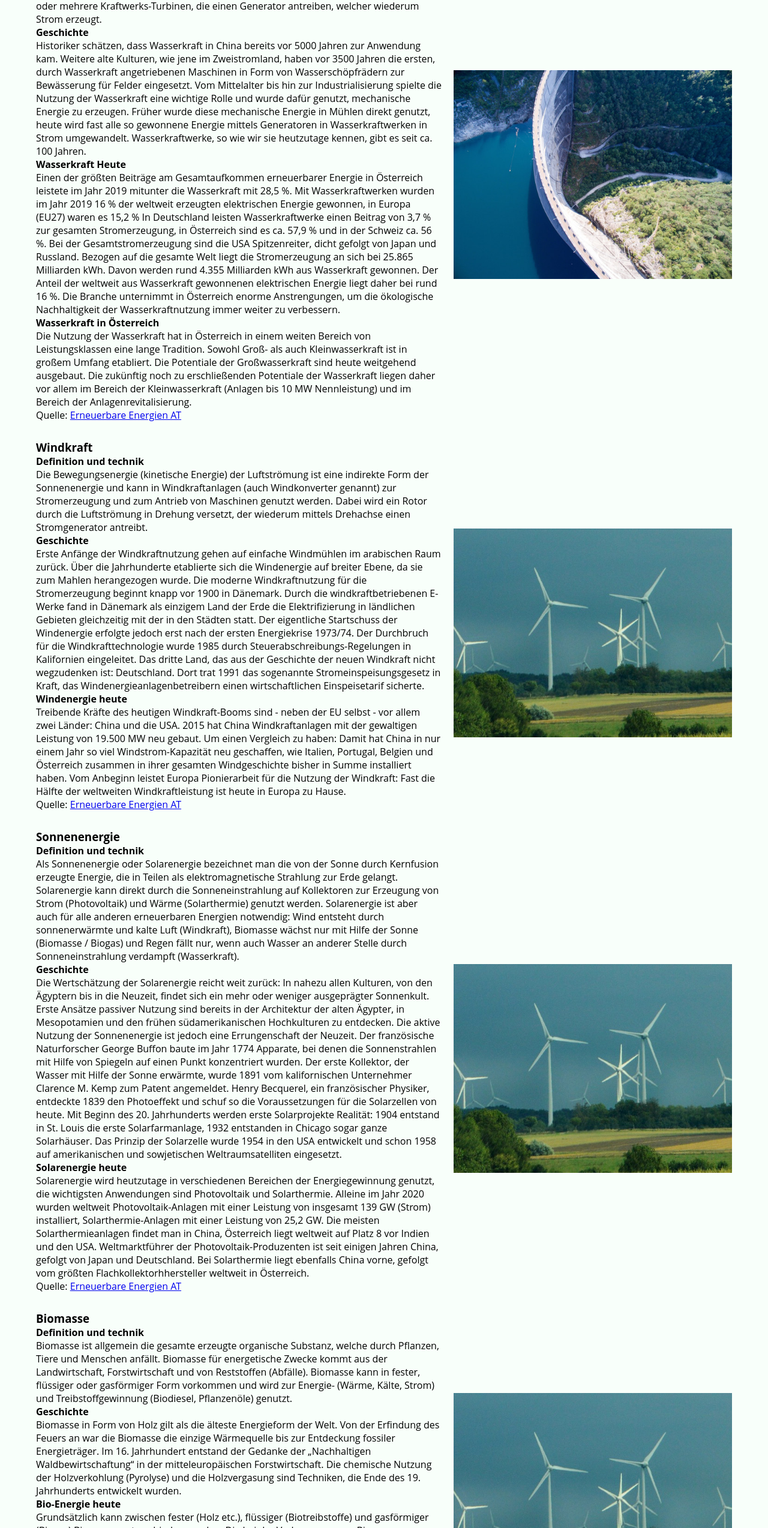
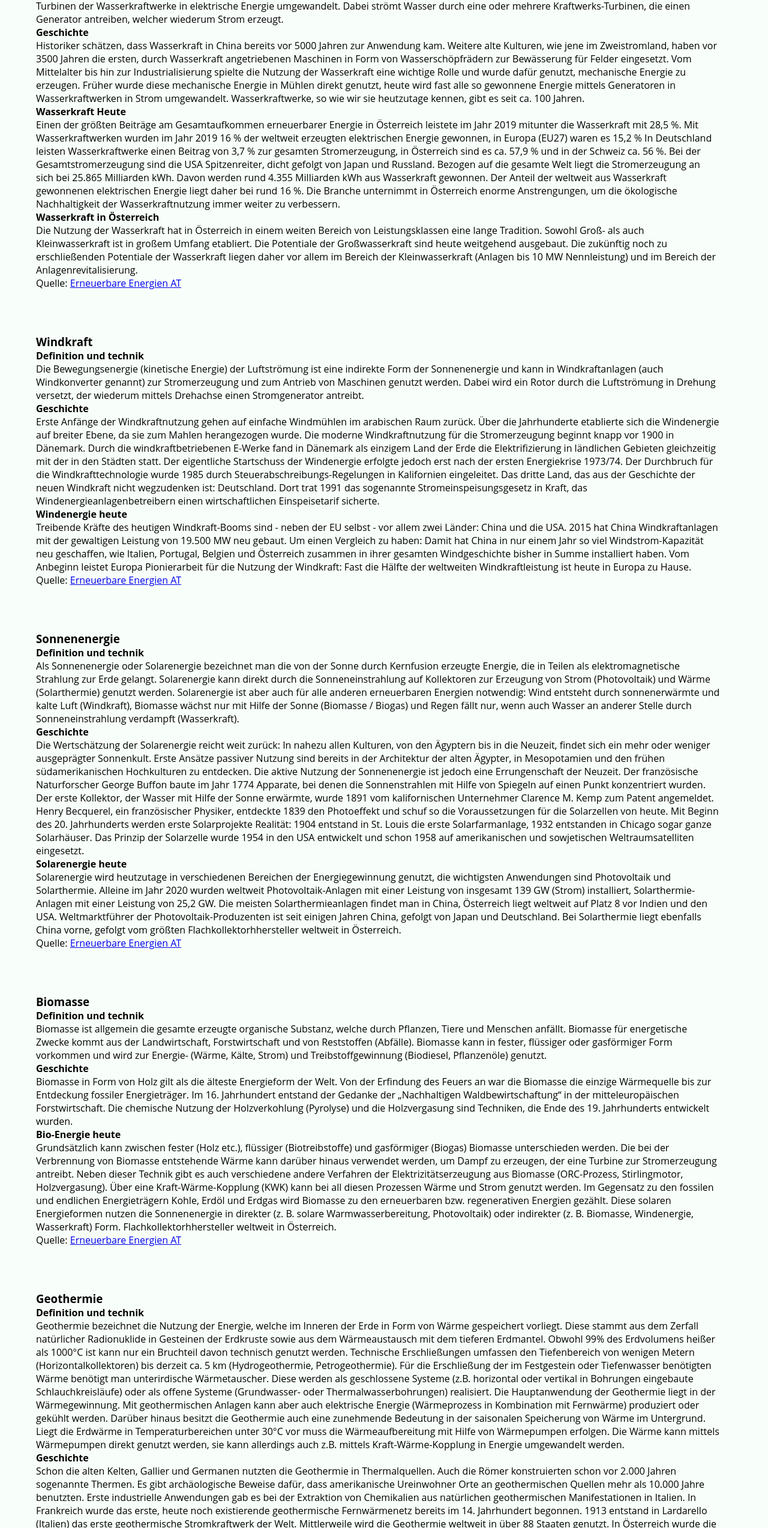
Before and after one commit to EuropeEnergy/EuropeEnergy.github.io, a plain HTML site: page index.html in a window 1280 px wide. Shown: the part 993-3540 px from the top of the page at 60% size. Drawn offline with Linux system fonts and the light colour scheme.

Commit message:
Grid aus css entfernt, Bilder aus index.html entfernt

```diff
--- a/index.html
+++ b/index.html
@@ -166,10 +166,7 @@
                     </p>
                     <p>Quelle: <a href="https://www.erneuerbare-energie.at/wasserkraft">Erneuerbare Energien AT</a></p>
                 </div>
-                <div class="image_wasserkraft">
-                    <img src="images/wasserkraft.jpg" alt="Staudamm">
-                    <!-- https://pixabay.com/de/photos/stausee-talsperre-wasser-bauwerk-1030292/ -->
-                </div>
+
                 <br></br>
 
                 <div class="text_windkraft">
@@ -229,10 +226,6 @@
                         der weltweiten Windkraftleistung ist heute in Europa zu Hause.
                     </p>
                     <p>Quelle: <a href="https://www.erneuerbare-energie.at/windenergie">Erneuerbare Energien AT</a></p>
-                </div>
-                <div class="image_windkraft">
-                    <img src="images/windkraft.jpg" alt="Windkraftanlagen">
-                    <!--https://pixabay.com/de/photos/windkraftanlage-wind-energie-3709109/-->
                 </div>
 
                 <br></br>
@@ -313,10 +306,7 @@
                     </p>
                     <p>Quelle: <a href="https://www.erneuerbare-energie.at/solarenergie">Erneuerbare Energien AT</a></p>
                 </div>
-                <div class="image_sonnenenergie">
-                    <img src="images/windkraft.jpg" alt="Windkraftanlagen">
-                    <!--https://pixabay.com/de/photos/windkraftanlage-wind-energie-3709109/-->
-                </div>
+
 
                 <br></br>
 
@@ -378,10 +368,7 @@
                     </p>
                     <p>Quelle: <a href="https://www.erneuerbare-energie.at/biomasse">Erneuerbare Energien AT</a></p>
                 </div>
-                <div class="image_biomasse">
-                    <img src="images/windkraft.jpg" alt="Windkraftanlagen">
-                    <!--https://pixabay.com/de/photos/windkraftanlage-wind-energie-3709109/-->
-                </div>
+
 
                 <br></br>
 
@@ -510,10 +497,6 @@
                     </p>
                     <p>Quelle: <a href="https://www.erneuerbare-energie.at/geothermie">Erneuerbare Energien AT</a></p>
                 </div>
-                <div class="image_geothermie">
-                    <img src="images/windkraft.jpg" alt="Windkraftanlagen">
-                    <!--https://pixabay.com/de/photos/windkraftanlage-wind-energie-3709109/-->
-                </div>
             </section>
         </article>
     </main>
--- a/main.css
+++ b/main.css
@@ -10,7 +10,7 @@ html {
 }
 
 header {
- height: 85px;
+  height: 85px;
 }
 
 main {
@@ -47,79 +47,29 @@ img {
   left: 0px;
 }
 
-#Erneuerbare_Energien {
-  display: grid;
-  grid-template-columns: 60% 40%;
-}
-
 .text_wasserkraft {
-  grid-column: 1;
-  grid-row: 1;
   padding-right: 20px;
   padding-bottom: 30px;
 }
 
 .text_windkraft {
-  grid-column: 1;
-  grid-row: 2;
   padding-right: 20px;
   padding-bottom: 30px;
 }
 
 .text_sonnenenergie {
-  grid-column: 1;
-  grid-row: 3;
   padding-right: 20px;
   padding-bottom: 30px;
 }
 
 .text_biomasse {
-  grid-column: 1;
-  grid-row: 4;
   padding-right: 20px;
   padding-bottom: 30px;
 }
 
 .text_geothermie {
-  grid-column: 1;
-  grid-row: 5;
   padding-right: 20px;
   padding-bottom: 30px;
-}
-
-.image_wasserkraft {
-  grid-column: 2;
-  grid-row: 1;
-  width: 100%;
-  margin: auto;
-}
-
-.image_windkraft {
-  grid-column: 2;
-  grid-row: 2;
-  width: 100%;
-  margin: auto;
-}
-
-.image_sonnenenergie {
-  grid-column: 2;
-  grid-row: 3;
-  width: 100%;
-  margin: auto;
-}
-
-.image_biomasse {
-  grid-column: 2;
-  grid-row: 4;
-  width: 100%;
-  margin: auto;
-}
-
-.image_geothermie {
-  grid-column: 2;
-  grid-row: 5;
-  width: 100%;
-  margin: auto;
 }
 
 #text-overlay {
@@ -233,7 +183,7 @@ nav ul li ul li a:hover {
 
 
 #sidebar {
-  background-color:white;
+  background-color: white;
   padding: 10px;
   text-align: left;
   height: 100%
```
